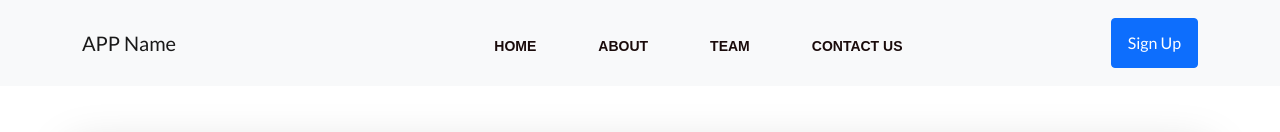
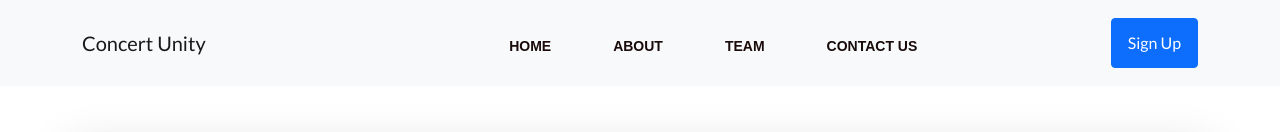
Before and after one commit to rwc5591/wickhacks23ARKL, a plain HTML site: page about.html in a window 1280 px wide. Shown: the top 132 px of the page. Drawn offline with nearby package versions, Linux system fonts and the light colour scheme.

Commit message:
updated app name

```diff
--- a/about.html
+++ b/about.html
@@ -19,7 +19,7 @@
        <!-- Navigation-->
        <nav class="navbar navbar-light bg-light static-top">
         <div class="container">
-            <a class="navbar-brand" href="#!">APP Name</a>
+            <a class="navbar-brand" href="#!">Concert Unity</a>
 
 
             <!-- <a class="btn btn-primary" href="about.html">About</a> -->
```
Also changed, not shown: contact.html (+1 -1 lines), signup.html (+1 -1 lines).
